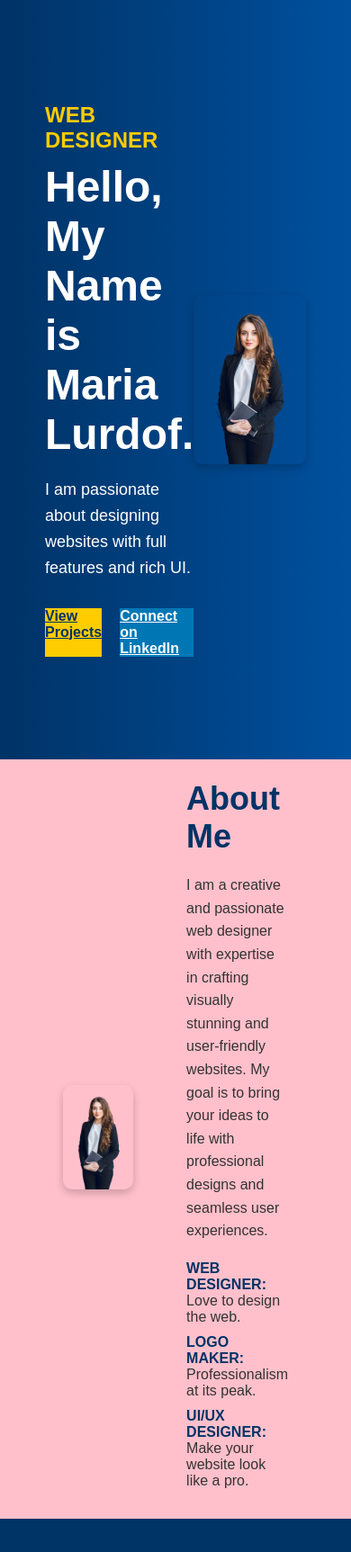
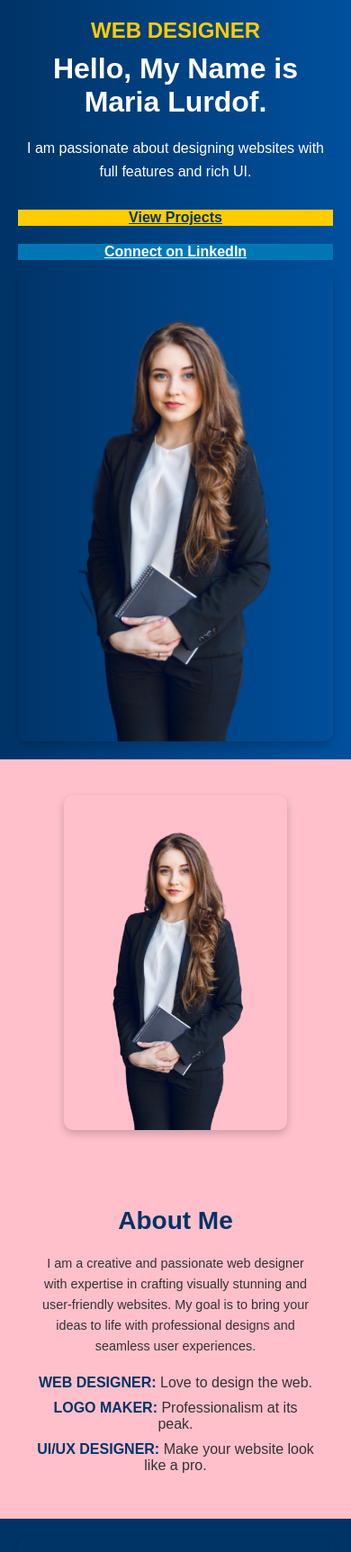
Before and after one commit to dynamicbiswajeet/portfolio_1.com, a plain HTML site: page index.html in a window 390 px wide. Shown: the top 1725 px of the page at 90% size. Drawn offline with Linux system fonts and the light colour scheme; grey boxes are pictures that could not be loaded.

Commit message:
Update index.css

```diff
--- a/css/index.css
+++ b/css/index.css
@@ -10,6 +10,11 @@ body {
     font-family: Arial, sans-serif;
     background-color: #f9f9f9;
     color: #333;
+}
+
+/* Container for Padding */
+.container {
+    padding: 0 20px;
 }
 
 /* Hero Section */
@@ -178,3 +183,76 @@ body {
 .footer-middle ul li a:hover, .footer-right ul li a:hover {
     color: #ffcc00;
 }
+
+/* Media Queries for Responsiveness */
+
+/* For tablets and smaller laptops */
+@media (max-width: 1024px) {
+    .hero {
+        flex-direction: column;
+        text-align: center;
+        padding: 20px;
+    }
+
+    .hero .left, .hero .right {
+        flex: none;
+        width: 100%;
+    }
+
+    .about {
+        flex-direction: column;
+        text-align: center;
+        padding: 20px;
+    }
+
+    .about .left, .about .right {
+        flex: none;
+        width: 100%;
+    }
+
+    .footer {
+        flex-direction: column;
+        text-align: center;
+    }
+
+    .footer-left, .footer-middle, .footer-right {
+        width: 100%;
+        margin-bottom: 20px;
+    }
+}
+
+/* For mobile devices */
+@media (max-width: 768px) {
+    .hero .intro-content h2 {
+        font-size: 2rem;
+    }
+
+    .hero .intro-content p {
+        font-size: 1rem;
+    }
+
+    .about .about-title {
+        font-size: 1.75rem;
+    }
+
+    .about .about-description {
+        font-size: 0.9rem;
+    }
+
+    .footer {
+        padding: 20px;
+    }
+
+    .buttons {
+        flex-direction: column;
+        gap: 10px;
+    }
+
+    .button {
+        width: 100%;
+    }
+
+    .footer-middle ul, .footer-right .social-icons {
+        text-align: center;
+    }
+}
```
